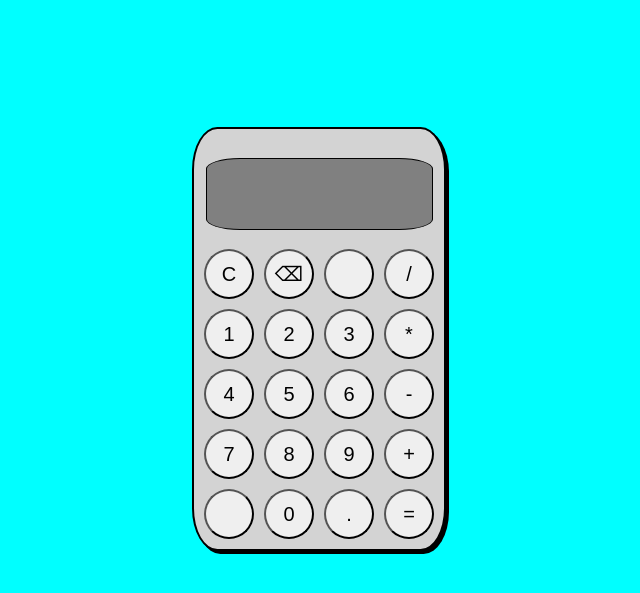
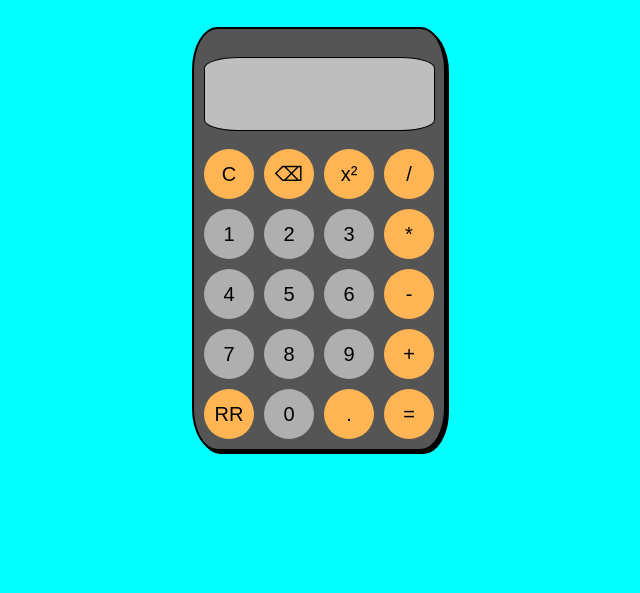
Before and after one commit to UnoDosCarlos/Calculator, a plain HTML site: page index.html in a window 1280 px wide. Shown: the part 85-678 px from the top of the page, without its empty margins (321-961 px from the left). Drawn offline with Linux system fonts and the light colour scheme.

Commit message:
Adjust html buttons;change color for operators
Changed the html button formats to prepare for functionality;Adusted color and added
effects to button hover and press to improve user interface functionality.

```diff
--- a/index.html
+++ b/index.html
@@ -14,31 +14,30 @@
 
     <h1>Calculator</h1>
 
-<div class="container">
     <div class="calculator">
-            <div id="screen"></div>
+            <input id="screen" readonly>
 
             <div id="grid">
-                <button id="clear">C</button>
-                <button id="backspace">⌫</button>
-                <button id></button>
-                <button id="divide">/</button>
-                <button id ="1">1</button>
-                <button id ="2">2</button>
-                <button id ="3">3</button>
-                <button id="multiply">*</button>
-                <button id ="4">4</button>
-                <button id ="5">5</button>
-                <button id ="6">6</button>
-                <button id="subtract">-</button>
-                <button id="7">7</button>
-                <button id="8">8</button>
-                <button id="9">9</button>
-                <button id="add">+</button>
-                <button id></button>
-                <button id="0">0</button>
-                <button id="decimal">.</button>
-                <button id>=</button>
+                <button onclick="clearScreen()" class="special-button" id="clear">C</button>
+                <button onclick="removeNumber()" class="special-button" id="backspace">⌫</button>
+                <button onclick="showOnScreen('x²')" class="special-button" id>x²</button>
+                <button onclick="showOnScreen('/')" class="special-button" id="divide">/</button>
+                <button onclick="showOnScreen('1')" value="1">1</button>
+                <button onclick="showOnScreen('2')" value="2">2</button>
+                <button onclick="showOnScreen('3')" value="3">3</button>
+                <button onclick="showOnScreen('*')" class="special-button" id="multiply">*</button>
+                <button onclick="showOnScreen('4')" value="4">4</button>
+                <button onclick="showOnScreen('5')" value="5">5</button>
+                <button onclick="showOnScreen('6')" value="6">6</button>
+                <button onclick="showOnScreen('-')" class="special-button" id="subtract">-</button>
+                <button onclick="showOnScreen('7')" value="7">7</button>
+                <button onclick="showOnScreen('8')" value="8">8</button>
+                <button onclick="showOnScreen('9')" value="9">9</button>
+                <button onclick="showOnScreen('+')" class="special-button" id="add">+</button>
+                <button onclick="rickRoll()" class="special-button" id>RR</button>
+                <button onclick="showOnScreen('0')"  value="0">0</button>
+                <button onclick="showOnScreen('.')" class="special-button" id="decimal">.</button>
+                <button onclick="calculate()" class="special-button" id>=</button>
             </div>
     </div>
 </div>
--- a/javascript.js
+++ b/javascript.js
@@ -1,52 +1,19 @@
 
-const screen = document.querySelector("#screen")
+const screen = document.getElementById("#screen")
 const clear = document.querySelector('#clear');
 const backspace = document.querySelector('#backspace');
 const divide = document.querySelector('#divide');
-const one = document.querySelector('#1');
-const two = document.querySelector('#2');
-const three = document.querySelector('#3');
 const multiply = document.querySelector('#multiply');
-const four = document.querySelector('#4');
-const five = document.querySelector('#5');
-const six = document.querySelector('#6');
 const subtract = document.querySelector('#subract');
-const seven = document.querySelector('#7');
-const eight = document.querySelector('#8');
-const nine = document.querySelector('#9');
 const add = document.querySelector('#add');
-const zero = document.querySelector('#0');
 const decimal = document.querySelector('#decimal');
+const allButtons = document.querySelectorAll('button');
 
 
+for(let btn of allButtons) {
+    btn.addEventListener('click',() => {
+        let currentValue = Number(btn.value);
+        console.log(currentValue);
+    })
 
-function getNum()
-
-
-
-
-
-
-
-function addNumbers()
-
-
-
-
-
-
-function subNumbers()
-
-
-
-
-
-
-function mulNumbers()
-
-
-
-
-
-
-function divNumbers()
+}
--- a/styles.css
+++ b/styles.css
@@ -6,6 +6,8 @@ body {
     background-color: aqua;
     display:flex;
     flex-direction: column;
+    justify-content: center;
+    align-items: center;
 }
 
 
@@ -15,15 +17,6 @@ h1 {
         font-size: 45px;
 }
 
-.container {
-        display:flex;
-        justify-content: center;
-        align-items: center;
-        margin-top: 100px;
-
-
-}
-
 
 
 .calculator {
@@ -31,13 +24,14 @@ h1 {
     flex-direction: column;
     align-content: center;
     justify-content: center;
-    background-color: lightgray;
+    background-color: rgb(85, 85, 85);
     border: 2px solid black;
     border-radius: 10%;
     width: 230px;
     height:400px;
     padding: 10px;
     box-shadow: 3px 3px;
+    overflow: hidden;
 
 
 
@@ -45,12 +39,14 @@ h1 {
 
 
 #screen {
-    background-color: grey;
+    background-color: rgb(190, 190, 190);
     border: 1px solid black;
     height: 70px;
     width: 225px;
     margin: auto;
     border-radius: 15%;
+    font-size:45px;
+    text-align: left;
 
 
 }
@@ -62,7 +58,6 @@ h1 {
     gap:10px;
 
 
-
 }
 
 
@@ -72,7 +67,36 @@ height: 50px;
 width: 50px;
 border-radius: 50%;
 font-size: 20px;
+background-color: rgb(175, 175, 175);
+border:none;
 
 
 
 }
+
+button:hover {
+
+background-color: rgb(211, 211, 211);
+
+}
+
+button:active {
+background-color: rgb(255, 255, 255);
+
+}
+
+.special-button {
+
+background-color: rgb(255, 181, 84);
+
+}
+.special-button:hover {
+
+background-color: rgb(255, 202, 133);
+
+}
+.special-button:active {
+
+background-color: rgb(255, 218, 169)
+
+}
```
